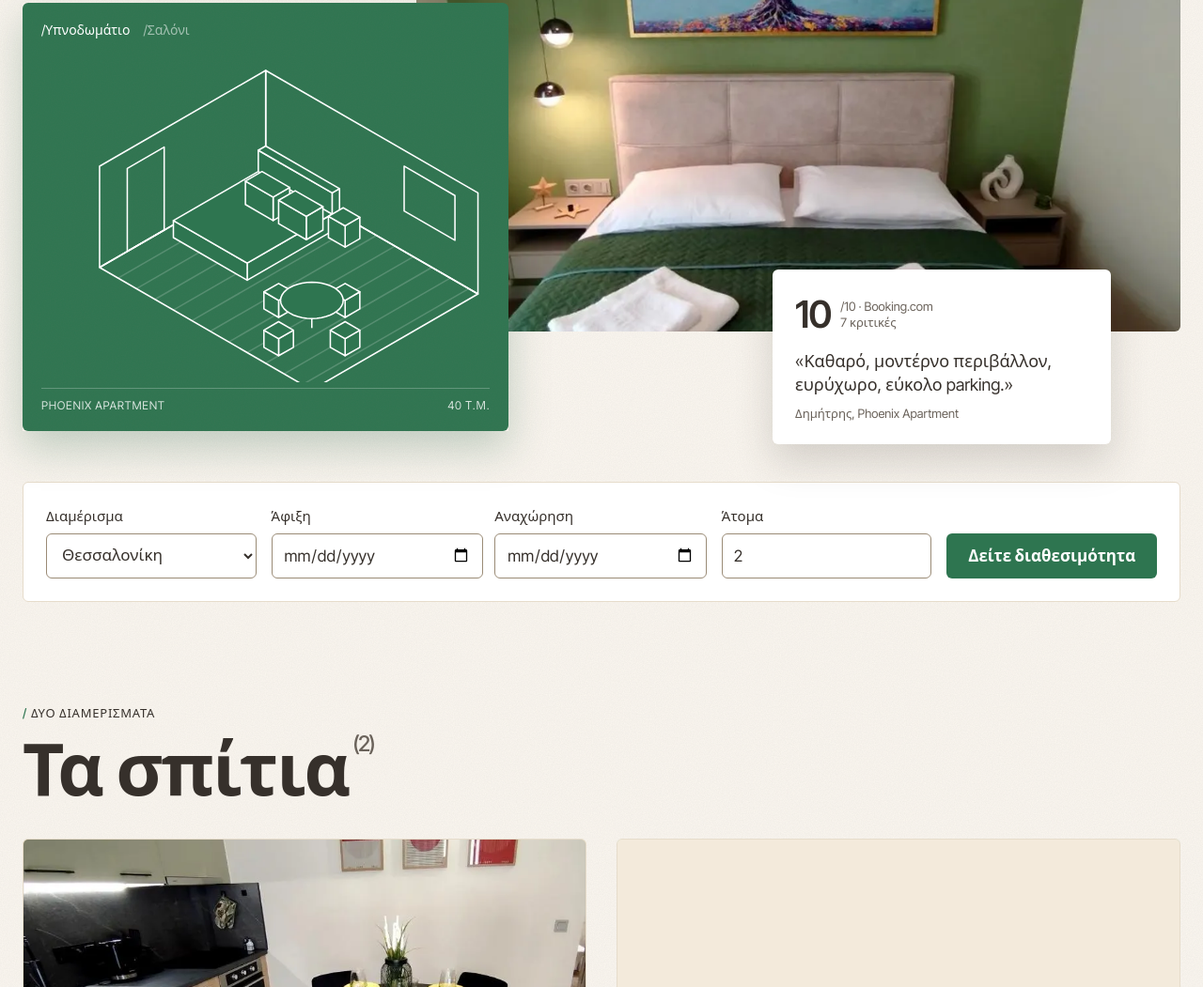
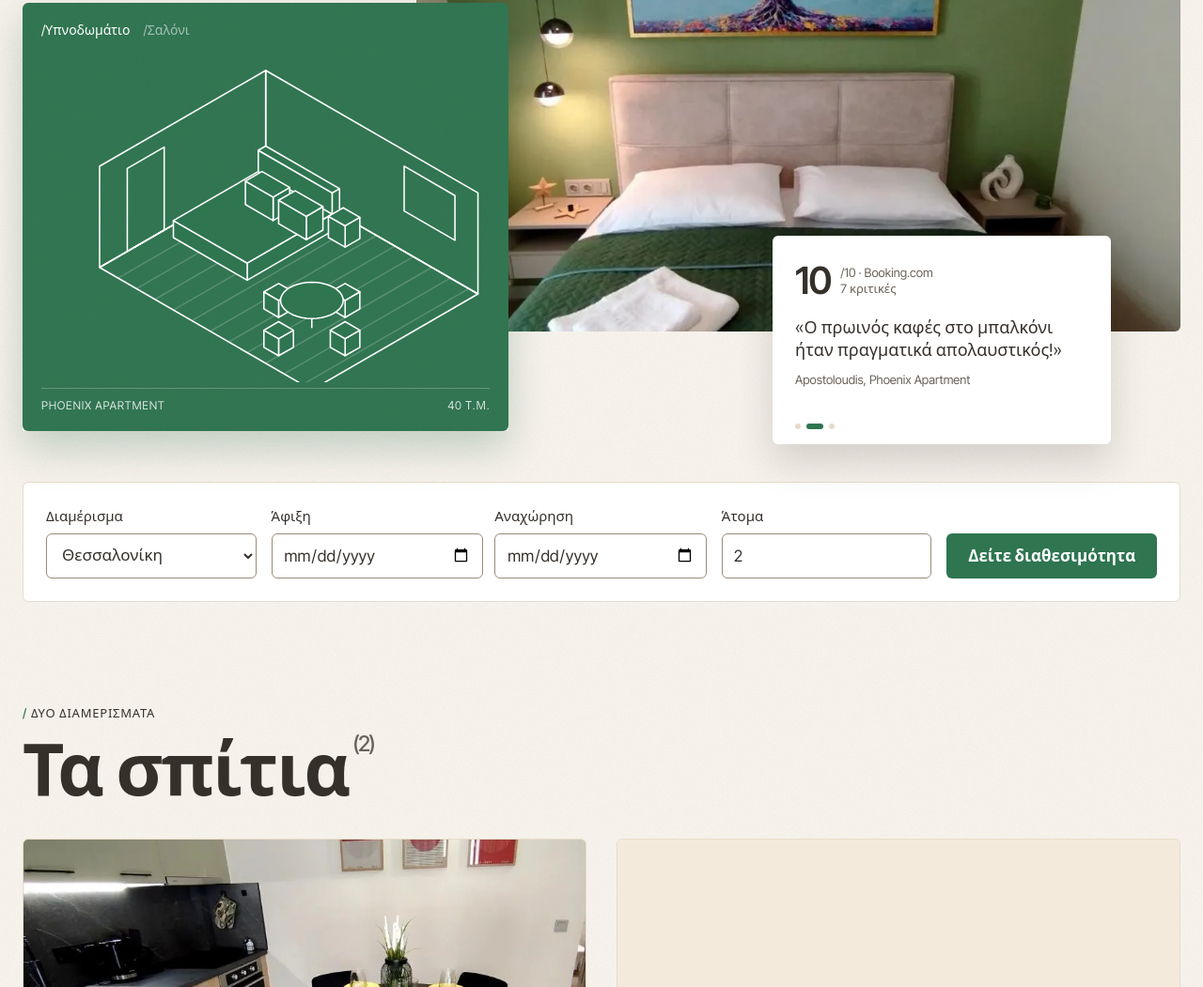
Before and after one commit to LuxuryTravelDMC/apartments-site, an Astro site: page / in a window 1280 px wide. Shown: the part 764-1815 px from the top of the page at 94% size. Built offline with nearby package versions, Linux system fonts and the light colour scheme; Astro itself is replaced by a stand-in of ours.

Commit message:
Κάρτα κριτικής στο κολάζ: αλλάζει κάθε 5 δευτερόλεπτα, σταματάει όταν είναι το ποντίκι από πάνω
Co-Authored-By: Claude Opus 5.5 <noreply@anthropic.com>
Claude-Session: https://claude.ai/code/session_01GzTnA7DAMTLoQdjqNimpJJ

```diff
--- a/src/data/stays.ts
+++ b/src/data/stays.ts
@@ -137,10 +137,14 @@ export const guides = [
   { tag: 'ΠΡΑΚΤΙΚΑ', place: 'both', title: '[Πώς θα έρθετε από το αεροδρόμιο]', text: '[Ταξί, λεωφορείο, ενοικίαση αυτοκινήτου: χρόνοι και κόστος.]' },
 ];
 
-// Real reviews only, copied from Airbnb or Booking with the guest's first name.
-export const reviews = [
-  { text: 'Καθαρό, μοντέρνο περιβάλλον, ευρύχωρο, εύκολο parking, συννενοήσιμοι και διακριτικοί οικοδεσπότες. Το προτείνω ανεπιφύλακτα και θα το ξαναπροτιμήσουμε κι εμείς. Ευχαριστούμε', who: 'Δημήτρης · Booking.com', stay: 'Θεσσαλονίκη' },
-  { text: 'Πολύ καθαρό και προσεγμένο διαμέρισμα σε ήσυχη περιοχή, με ιδιαίτερο design. Ο χώρος είναι όμορφα διαμορφωμένος, ζεστός και πολύ ευχάριστος. Ο πρωινός καφές στο μπαλκόνι ήταν πραγματικά απολαυστικός!', who: 'Apostoloudis · Booking.com', stay: 'Θεσσαλονίκη' },
-  { text: 'Είχαμε μια υπέροχη διαμονή και μείναμε πραγματικά ενθουσιασμένοι με όλα. Οι οικοδεσπότες είναι απίστευτα ευγενικοί, φιλόξενοι και εξυπηρετικοί.', who: 'Dmitriy · Google', stay: 'Χαλκιδική' },
+// Real reviews only, copied from Airbnb, Booking or Google with the guest's first name.
+// short/name/home/score: optional, used by the rotating review card in the homepage collage.
+export const reviews: { text: string; who: string; stay: string; short?: string; name?: string; home?: string; score?: { n: string; of: string; src: string; count: string } }[] = [
+  { text: 'Καθαρό, μοντέρνο περιβάλλον, ευρύχωρο, εύκολο parking, συννενοήσιμοι και διακριτικοί οικοδεσπότες. Το προτείνω ανεπιφύλακτα και θα το ξαναπροτιμήσουμε κι εμείς. Ευχαριστούμε', who: 'Δημήτρης · Booking.com', stay: 'Θεσσαλονίκη',
+    short: 'Καθαρό, μοντέρνο περιβάλλον, ευρύχωρο, εύκολο parking.', name: 'Δημήτρης', home: 'Phoenix Apartment', score: { n: '10', of: '10', src: 'Booking.com', count: '7 κριτικές' } },
+  { text: 'Πολύ καθαρό και προσεγμένο διαμέρισμα σε ήσυχη περιοχή, με ιδιαίτερο design. Ο χώρος είναι όμορφα διαμορφωμένος, ζεστός και πολύ ευχάριστος. Ο πρωινός καφές στο μπαλκόνι ήταν πραγματικά απολαυστικός!', who: 'Apostoloudis · Booking.com', stay: 'Θεσσαλονίκη',
+    short: 'Ο πρωινός καφές στο μπαλκόνι ήταν πραγματικά απολαυστικός!', name: 'Apostoloudis', home: 'Phoenix Apartment', score: { n: '10', of: '10', src: 'Booking.com', count: '7 κριτικές' } },
+  { text: 'Είχαμε μια υπέροχη διαμονή και μείναμε πραγματικά ενθουσιασμένοι με όλα. Οι οικοδεσπότες είναι απίστευτα ευγενικοί, φιλόξενοι και εξυπηρετικοί.', who: 'Dmitriy · Google', stay: 'Χαλκιδική',
+    short: 'Οι οικοδεσπότες είναι απίστευτα ευγενικοί, φιλόξενοι και εξυπηρετικοί.', name: 'Dmitriy', home: 'Nostos Apartment', score: { n: '5', of: '5', src: 'Google', count: '1 κριτική' } },
 ];
 export const ratings = '10/10 στο Booking.com από 7 κριτικές · [Χ,ΧΧ] στο Airbnb';
--- a/src/pages/index.astro
+++ b/src/pages/index.astro
@@ -7,7 +7,8 @@ import ReviewCarousel from '../components/ReviewCarousel.astro';
 import Eagle3D from '../components/Eagle3D.astro';
 import Blueprint from '../components/Blueprint.astro';
 import { site } from '../data/site';
-import { stays, guides, ratings } from '../data/stays';
+import { stays, guides, ratings, reviews } from '../data/stays';
+const heroReviews = reviews.filter((r) => r.short && r.score);
 ---
 <Base title={`${site.name} · Διαμερίσματα σε Θεσσαλονίκη και Χαλκιδική`}>
   <section class="wrap hero">
@@ -20,11 +21,16 @@ import { stays, guides, ratings } from '../data/stays';
     <div class="collage">
       <div class="collage__photo"><Photo name={site.heroPhoto} alt="Το υπνοδωμάτιο του Phoenix Apartment στη Θεσσαλονίκη" eager sizes="(max-width: 900px) 100vw, 760px" /></div>
       <div class="collage__bp"><Blueprint /></div>
-      <figure class="collage__review">
-        <div class="collage__score"><b>10</b><span>/10 · Booking.com<br />7 κριτικές</span></div>
-        <blockquote>«Καθαρό, μοντέρνο περιβάλλον, ευρύχωρο, εύκολο parking.»</blockquote>
-        <figcaption>Δημήτρης, Phoenix Apartment</figcaption>
-      </figure>
+      <div class="collage__review" data-rotate aria-live="off" aria-label="Κριτικές επισκεπτών">
+        {heroReviews.map((r, i) => (
+          <figure class="rq" data-on={i === 0 ? 'true' : 'false'} aria-hidden={i === 0 ? 'false' : 'true'}>
+            <div class="collage__score"><b>{r.score!.n}</b><span>/{r.score!.of} · {r.score!.src}<br />{r.score!.count}</span></div>
+            <blockquote>«{r.short}»</blockquote>
+            <figcaption>{r.name}, {r.home}</figcaption>
+          </figure>
+        ))}
+        <div class="rq__dots" aria-hidden="true">{heroReviews.map((_, i) => <span data-on={i === 0 ? 'true' : 'false'}></span>)}</div>
+      </div>
       <div class="collage__eagle"><Eagle3D /></div>
     </div>
     <BookingBox layout="bar" />
@@ -83,6 +89,26 @@ import { stays, guides, ratings } from '../data/stays';
     </div>
   </section>
 </Base>
+<script>
+  // The review card in the photo collage: next review every 5 seconds,
+  // stays still while the mouse is over it (or it has keyboard focus).
+  document.querySelectorAll<HTMLElement>('[data-rotate]').forEach((box) => {
+    const items = [...box.querySelectorAll<HTMLElement>('.rq')];
+    const dots = [...box.querySelectorAll<HTMLElement>('.rq__dots span')];
+    if (items.length < 2 || matchMedia('(prefers-reduced-motion: reduce)').matches) return;
+    let cur = 0, hold = false;
+    box.addEventListener('mouseenter', () => (hold = true));
+    box.addEventListener('mouseleave', () => (hold = false));
+    box.addEventListener('focusin', () => (hold = true));
+    box.addEventListener('focusout', () => (hold = false));
+    setInterval(() => {
+      if (hold) return;
+      cur = (cur + 1) % items.length;
+      items.forEach((el, i) => { el.dataset.on = String(i === cur); el.setAttribute('aria-hidden', String(i !== cur)); });
+      dots.forEach((d, i) => (d.dataset.on = String(i === cur)));
+    }, 5000);
+  });
+</script>
 <style>
   .hero { padding-top: 56px; }
   .hero__text { max-width: 980px; }
@@ -94,7 +120,13 @@ import { stays, guides, ratings } from '../data/stays';
   .collage__photo { position: absolute; right: 0; top: 0; width: 66%; height: 500px; }
   .collage__photo > :global(*) { height: 100%; }
   .collage__bp { position: absolute; left: 0; top: 150px; width: 42%; z-index: 2; box-shadow: 0 18px 40px rgb(36 94 64 / .25); }
-  .collage__review { position: absolute; right: 6%; bottom: 0; width: 360px; margin: 0; padding: 22px 24px; background: var(--white); border-radius: 6px; z-index: 3; box-shadow: 0 18px 40px rgb(54 48 43 / .18); }
+  .collage__review { position: absolute; right: 6%; bottom: 0; width: 360px; padding: 22px 24px 16px; background: var(--white); border-radius: 6px; z-index: 3; box-shadow: 0 18px 40px rgb(54 48 43 / .18); display: grid; }
+  .rq { grid-area: 1 / 1; margin: 0; opacity: 0; transform: translateY(8px); transition: opacity .5s, transform .5s; pointer-events: none; }
+  .rq[data-on='true'] { opacity: 1; transform: none; pointer-events: auto; }
+  .rq__dots { display: flex; gap: 6px; margin-top: 12px; }
+  .rq__dots span { width: 6px; height: 6px; border-radius: 50%; background: var(--line); transition: background .3s, width .3s; }
+  .rq__dots span[data-on='true'] { background: var(--pine); width: 18px; border-radius: 3px; }
+  @media (prefers-reduced-motion: reduce) { .rq { transition: none; } }
   .collage__score { display: flex; align-items: center; gap: 10px; font-size: 13px; color: var(--ink-2); line-height: 1.3; }
   .collage__score b { font-size: 40px; font-weight: 600; color: var(--ink); letter-spacing: -0.03em; }
   .collage__review blockquote { margin: 12px 0 8px; font-size: 18px; line-height: 1.35; }
```
